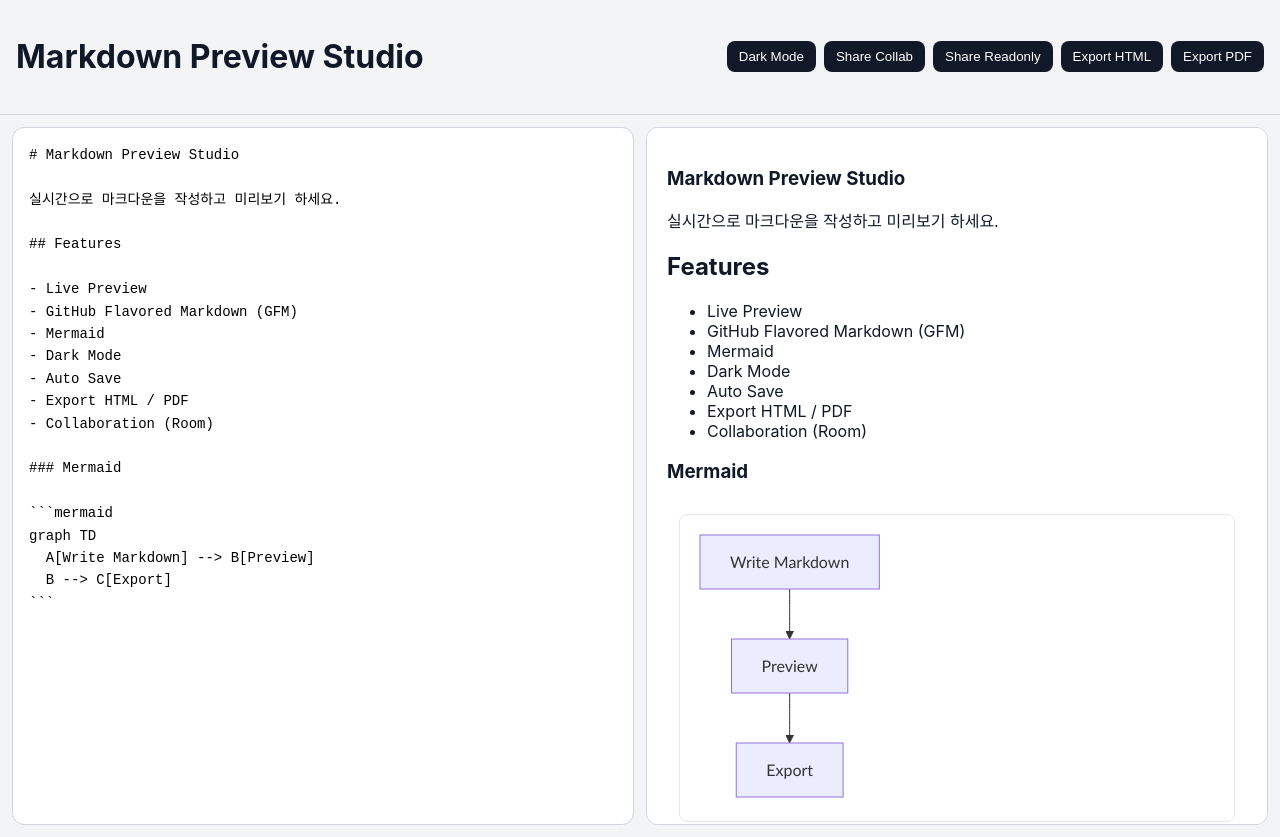
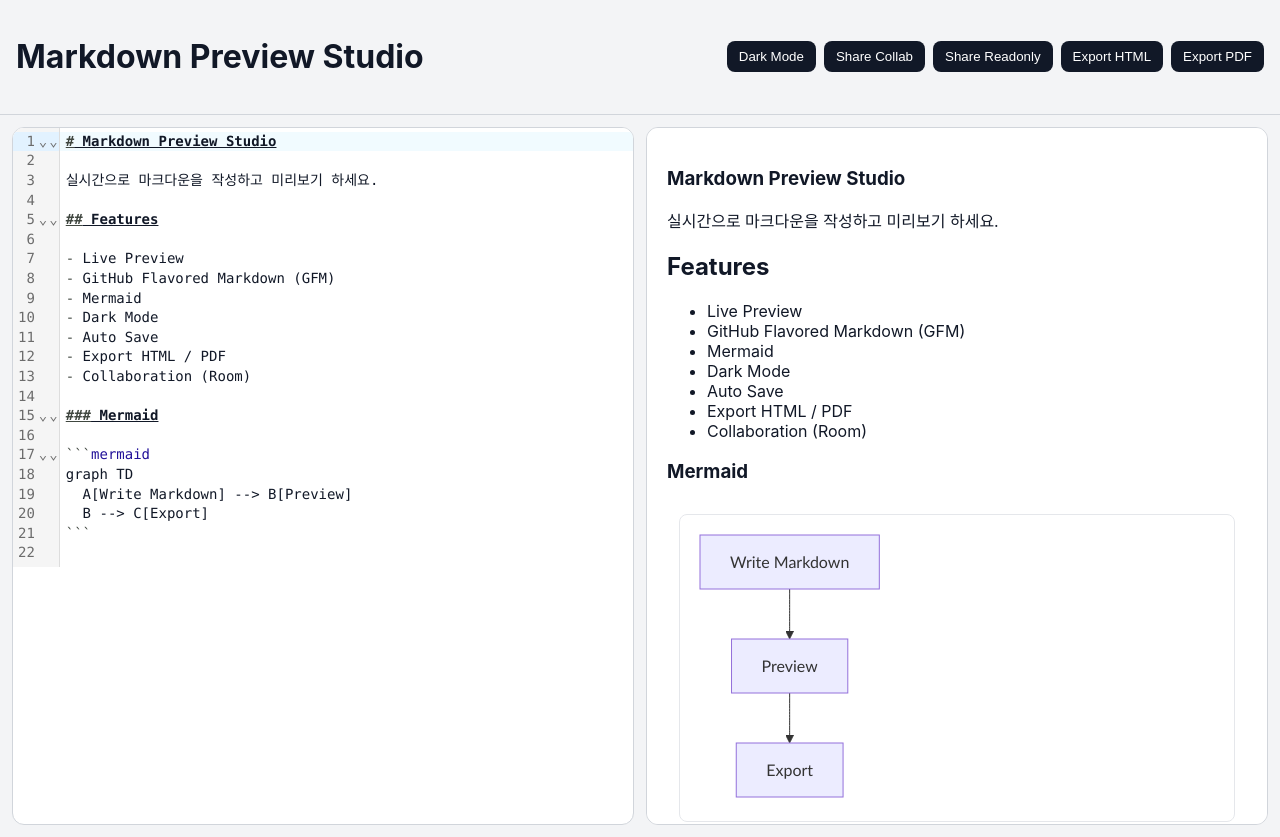
Before and after one commit to developjik/markdown-preview-studio, a React (Vite) app: page / in a window 1280 px wide. Built offline with nearby package versions, Linux system fonts and the light colour scheme.

Commit message:
feat: show collaborative cursors with codemirror + yjs awareness

```diff
--- a/package.json
+++ b/package.json
@@ -10,6 +10,10 @@
     "preview": "vite preview"
   },
   "dependencies": {
+    "@codemirror/lang-markdown": "^6.5.0",
+    "@codemirror/theme-one-dark": "^6.1.3",
+    "@uiw/react-codemirror": "^4.25.8",
+    "codemirror": "^6.0.2",
     "highlight.js": "^11.11.1",
     "html2pdf.js": "^0.14.0",
     "mermaid": "^11.12.3",
--- a/src/App.css
+++ b/src/App.css
@@ -56,27 +56,30 @@ button {
   grid-template-columns: 1fr;
 }
 
-.editor,
+.editorWrap,
 .preview {
   width: 100%;
   height: 100%;
   border-radius: 12px;
   border: 1px solid #d1d5db;
   background: white;
+  overflow: hidden;
 }
 
-.app.dark .editor,
+.app.dark .editorWrap,
 .app.dark .preview {
   background: #111827;
   color: #f9fafb;
   border-color: #374151;
 }
 
-.editor {
-  resize: none;
-  padding: 16px;
+.editorWrap .cm-editor {
+  height: 100%;
   font-size: 14px;
-  line-height: 1.6;
+}
+
+.editorWrap .cm-scroller {
+  font-family: ui-monospace, SFMono-Regular, Menlo, Monaco, Consolas, 'Liberation Mono', 'Courier New', monospace;
 }
 
 .preview {
@@ -112,7 +115,7 @@ button {
     height: auto;
   }
 
-  .editor,
+  .editorWrap,
   .preview {
     min-height: 42vh;
   }
--- a/src/App.tsx
+++ b/src/App.tsx
@@ -1,10 +1,16 @@
-import { useEffect, useRef, useState } from 'react'
+import { useEffect, useMemo, useRef, useState } from 'react'
 import ReactMarkdown from 'react-markdown'
 import remarkGfm from 'remark-gfm'
 import rehypeHighlight from 'rehype-highlight'
 import mermaid from 'mermaid'
 import * as Y from 'yjs'
 import { WebrtcProvider } from 'y-webrtc'
+import { yCollab, yUndoManagerKeymap } from 'y-codemirror.next'
+import CodeMirror from '@uiw/react-codemirror'
+import { markdown } from '@codemirror/lang-markdown'
+import { keymap } from '@codemirror/view'
+import { oneDark } from '@codemirror/theme-one-dark'
+import { basicSetup } from 'codemirror'
 import 'highlight.js/styles/github-dark.css'
 import './App.css'
 
@@ -30,6 +36,13 @@ graph TD
   B --> C[Export]
 \`\`\`
 `
+
+type CollabState = {
+  ydoc: Y.Doc
+  provider: WebrtcProvider
+  ytext: Y.Text
+  undoManager: Y.UndoManager
+}
 
 function MermaidBlock({ chart }: { chart: string }) {
   const [svg, setSvg] = useState<string>('')
@@ -87,73 +100,85 @@ function randomRoom() {
   return `room-${Math.random().toString(36).slice(2, 8)}`
 }
 
+function randomUser() {
+  const names = ['Sky', 'Jik', 'Nova', 'Luna', 'Theo', 'Hana']
+  const colors = ['#7c3aed', '#2563eb', '#059669', '#dc2626', '#d97706', '#0f766e']
+  return {
+    name: `${names[Math.floor(Math.random() * names.length)]}-${Math.floor(Math.random() * 100)}`,
+    color: colors[Math.floor(Math.random() * colors.length)],
+  }
+}
+
 function App() {
-  const [readOnly, setReadOnly] = useState<boolean>(false)
+  const [readOnly, setReadOnly] = useState(false)
   const [roomId, setRoomId] = useState<string | null>(null)
-  const [markdown, setMarkdown] = useState<string>(() => {
+  const [markdownText, setMarkdownText] = useState<string>(() => {
     const params = new URLSearchParams(window.location.search)
     const mdParam = params.get('md')
     const decoded = mdParam ? decodeMdParam(mdParam) : null
     return decoded || localStorage.getItem('md-content') || SAMPLE
   })
   const [dark, setDark] = useState<boolean>(() => localStorage.getItem('md-dark') === '1')
-  const yTextRef = useRef<Y.Text | null>(null)
+  const [collab, setCollab] = useState<CollabState | null>(null)
   const syncingRef = useRef(false)
 
   useEffect(() => {
     const params = new URLSearchParams(window.location.search)
-    const readonly = params.get('readonly') === '1'
-    const room = params.get('room')
-    setReadOnly(readonly)
-    setRoomId(room)
+    setReadOnly(params.get('readonly') === '1')
+    setRoomId(params.get('room'))
   }, [])
 
   useEffect(() => {
-    if (!roomId) return
+    if (!roomId) {
+      setCollab(null)
+      return
+    }
 
     const ydoc = new Y.Doc()
     const provider = new WebrtcProvider(roomId, ydoc)
-    const yText = ydoc.getText('markdown')
-    yTextRef.current = yText
+    const ytext = ydoc.getText('markdown')
+    const undoManager = new Y.UndoManager(ytext)
 
-    if (yText.length === 0 && markdown) {
-      yText.insert(0, markdown)
-    } else {
-      syncingRef.current = true
-      setMarkdown(yText.toString())
-      syncingRef.current = false
+    provider.awareness.setLocalStateField('user', randomUser())
+
+    if (ytext.length === 0) {
+      ytext.insert(0, markdownText)
     }
 
     const observer = () => {
       syncingRef.current = true
-      setMarkdown(yText.toString())
+      setMarkdownText(ytext.toString())
       syncingRef.current = false
     }
+    ytext.observe(observer)
 
-    yText.observe(observer)
+    setCollab({ ydoc, provider, ytext, undoManager })
 
     return () => {
-      yText.unobserve(observer)
+      ytext.unobserve(observer)
       provider.destroy()
       ydoc.destroy()
-      yTextRef.current = null
+      setCollab(null)
     }
   }, [roomId])
 
   useEffect(() => {
-    if (roomId) {
-      if (!syncingRef.current && yTextRef.current && yTextRef.current.toString() !== markdown) {
-        yTextRef.current.delete(0, yTextRef.current.length)
-        yTextRef.current.insert(0, markdown)
-      }
-      return
-    }
-    if (!readOnly) localStorage.setItem('md-content', markdown)
-  }, [markdown, readOnly, roomId])
+    if (!roomId && !readOnly) localStorage.setItem('md-content', markdownText)
+  }, [markdownText, roomId, readOnly])
 
   useEffect(() => {
     localStorage.setItem('md-dark', dark ? '1' : '0')
   }, [dark])
+
+  const editorExtensions = useMemo(() => {
+    const extensions = [basicSetup, markdown()]
+    if (dark) extensions.push(oneDark)
+    if (collab) {
+      extensions.push(yCollab(collab.ytext, collab.provider.awareness, { undoManager: collab.undoManager }))
+      extensions.push(keymap.of([...yUndoManagerKeymap]))
+    }
+    return extensions
+  }, [dark, collab])
 
   const exportHtml = () => {
     const html = `<!doctype html><html><head><meta charset="UTF-8"/><title>Export</title></head><body>${document.getElementById('preview')?.innerHTML || ''}</body></html>`
@@ -169,7 +194,6 @@ function App() {
   const exportPdf = async () => {
     const preview = document.getElementById('preview')
     if (!preview) return
-
     const { default: html2pdf } = await import('html2pdf.js')
     const opt = {
       margin: 10,
@@ -179,28 +203,28 @@ function App() {
       jsPDF: { unit: 'mm' as const, format: 'a4' as const, orientation: 'portrait' as const },
       pagebreak: { mode: ['css', 'legacy'] },
     }
+    await html2pdf().set(opt).from(preview).save()
+  }
 
-    await html2pdf().set(opt).from(preview).save()
+  const copyLink = async (text: string, okMsg: string) => {
+    try {
+      await navigator.clipboard.writeText(text)
+      alert(okMsg)
+    } catch {
+      prompt('아래 링크를 복사해줘', text)
+    }
   }
 
   const shareReadOnlyLink = async () => {
     const url = new URL(window.location.href)
+    url.search = ''
     if (roomId) {
-      url.search = ''
       url.searchParams.set('room', roomId)
-      url.searchParams.set('readonly', '1')
     } else {
-      url.searchParams.set('md', encodeMdParam(markdown))
-      url.searchParams.set('readonly', '1')
+      url.searchParams.set('md', encodeMdParam(markdownText))
     }
-
-    const text = url.toString()
-    try {
-      await navigator.clipboard.writeText(text)
-      alert('읽기 전용 공유 링크가 복사됐어!')
-    } catch {
-      prompt('아래 링크를 복사해줘', text)
-    }
+    url.searchParams.set('readonly', '1')
+    await copyLink(url.toString(), '읽기 전용 공유 링크가 복사됐어!')
   }
 
   const shareCollabLink = async () => {
@@ -209,14 +233,7 @@ function App() {
     const url = new URL(window.location.href)
     url.search = ''
     url.searchParams.set('room', id)
-    const text = url.toString()
-
-    try {
-      await navigator.clipboard.writeText(text)
-      alert('공동 편집 링크가 복사됐어!')
-    } catch {
-      prompt('아래 링크를 복사해줘', text)
-    }
+    await copyLink(url.toString(), '공동 편집 링크가 복사됐어!')
   }
 
   return (
@@ -234,12 +251,17 @@ function App() {
 
       <section className={readOnly ? 'split readonly' : 'split'}>
         {!readOnly && (
-          <textarea
-            value={markdown}
-            onChange={(e) => setMarkdown(e.target.value)}
-            className="editor"
-            spellCheck={false}
-          />
+          <div className="editorWrap">
+            <CodeMirror
+              value={markdownText}
+              height="100%"
+              extensions={editorExtensions}
+              onChange={(value) => {
+                if (syncingRef.current) return
+                setMarkdownText(value)
+              }}
+            />
+          </div>
         )}
 
         <article id="preview" className="preview markdown-body">
@@ -257,7 +279,7 @@ function App() {
               },
             }}
           >
-            {markdown}
+            {markdownText}
           </ReactMarkdown>
         </article>
       </section>
```
Also changed, not shown: 1 other file (tests, documents, lock files or other folders).
